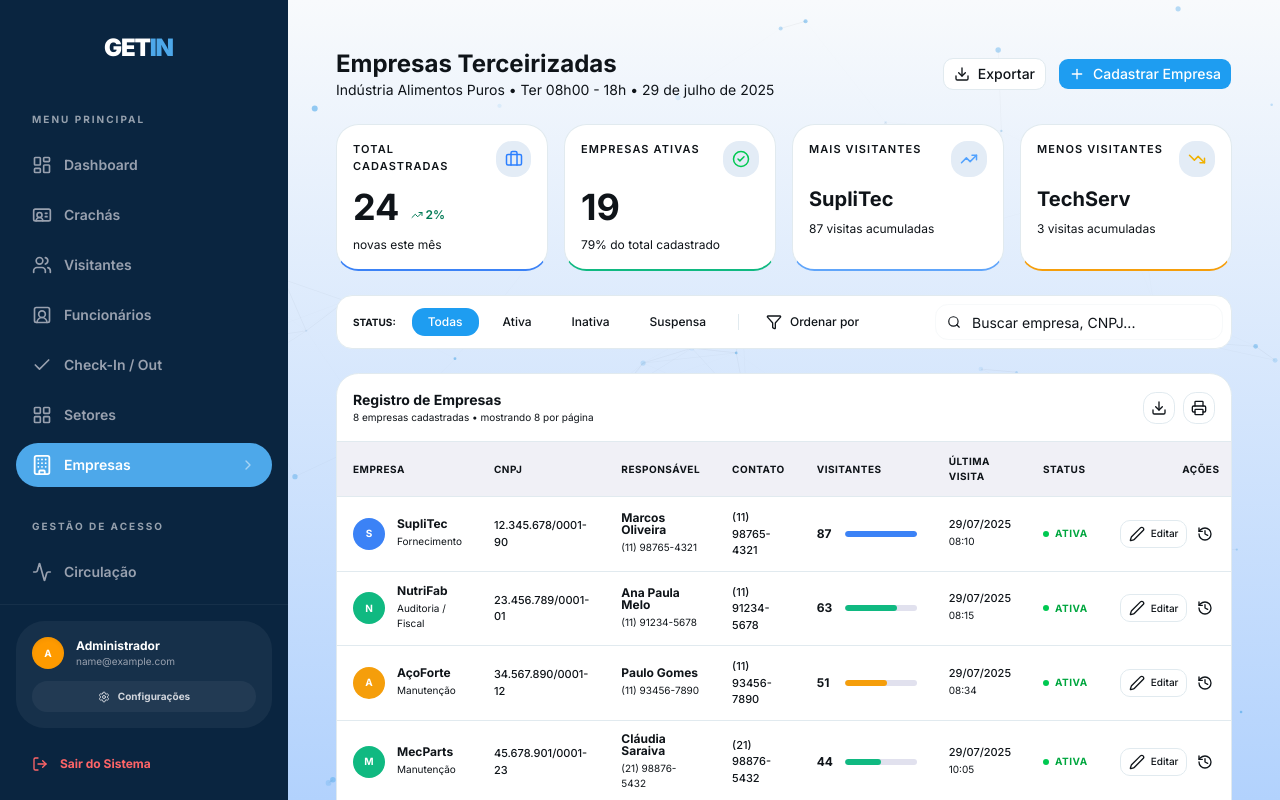
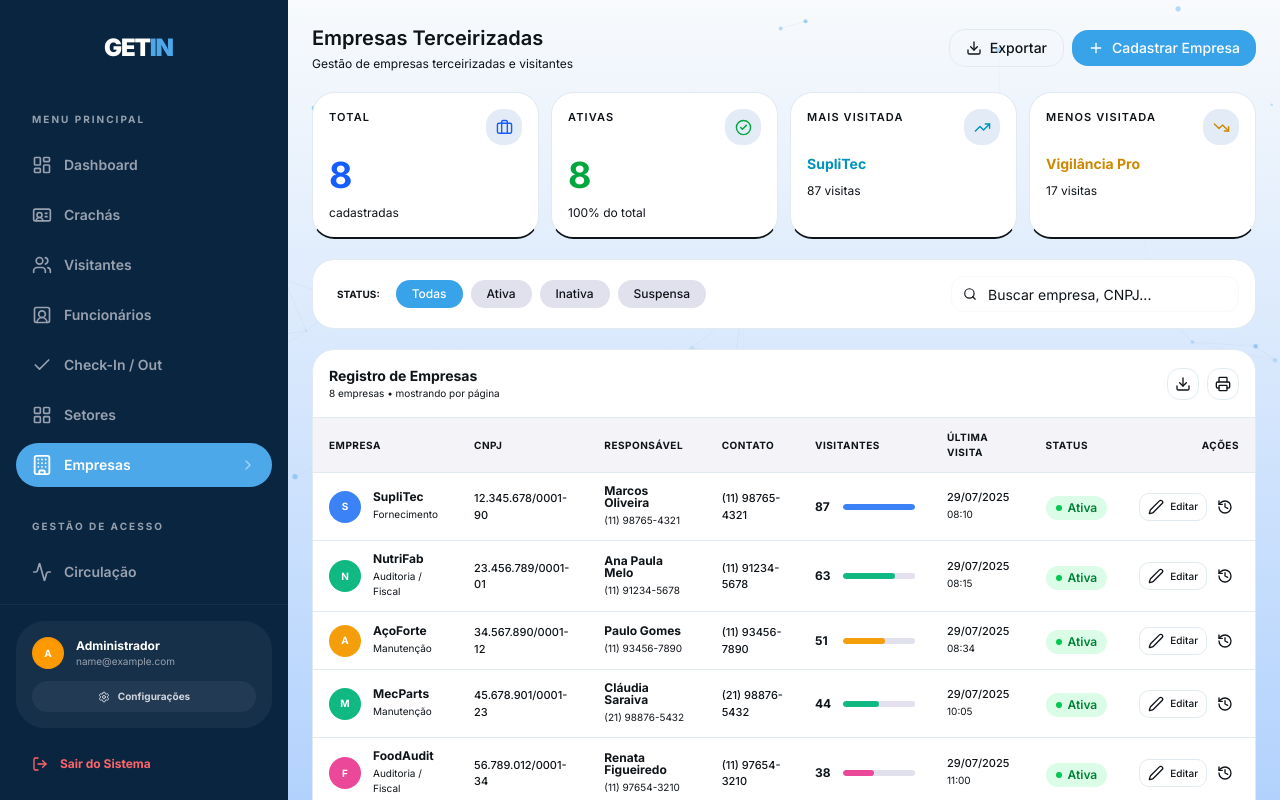
Before and after one commit to ocastroxs/get_in, a Next.js app: page /dashboard/empresas in a window 1280 px wide. Shown: the top 800 px of the page. Built offline with nearby package versions, Linux system fonts and the light colour scheme; no server answers; sample sign-in values are in the browser's storage.

Commit message:
refactor: remover mocks do dashboard de empresas e seguir padrão de crachás

```diff
--- a/src/app/dashboard/empresas/page.jsx
+++ b/src/app/dashboard/empresas/page.jsx
@@ -1,13 +1,12 @@
 "use client";
 
-import React, { useState } from "react";
+import { useState, useEffect, useMemo } from "react";
 import {
   Building2,
   Download,
   Plus,
   Search,
-  Filter,
-  MoreHorizontal,
+  X,
   Edit2,
   History,
   Printer,
@@ -16,121 +15,277 @@ import {
   TrendingDown,
   Briefcase,
   Users,
-  ArrowUpRight,
+  Loader2,
 } from "lucide-react";
 import StatCard from "@/components/StatCard";
-import { STATS_EMPRESAS, EMPRESAS_LISTA } from "@/lib/mockData";
 import { Button } from "@/components/ui/button";
 import { Input } from "@/components/ui/input";
+import { api } from "@/services/api";
+import { EMPRESAS_LISTA } from "@/lib/mockData";
+
+// ─── HELPERS & CONFIG ────────────────────────────────────────────────────────
+
+const STATUS_LABEL = {
+  "Ativa": "Ativa",
+  "Inativa": "Inativa",
+  "Suspensa": "Suspensa"
+};
+
+const STATUS_STYLE = {
+  "Ativa": "bg-green-100 text-green-700",
+  "Inativa": "bg-gray-100 text-gray-700",
+  "Suspensa": "bg-red-100 text-red-700"
+};
+
+const STATUS_DOT = {
+  "Ativa": "bg-green-500",
+  "Inativa": "bg-gray-500",
+  "Suspensa": "bg-red-500"
+};
+
+function toCSV(rows) {
+  const cols = ["Empresa", "CNPJ", "Responsável", "Contato", "Visitantes", "Última Visita", "Status"];
+  const lines = rows.map((r) =>
+    [r.nome, r.cnpj, r.responsavel, r.contato || "—", r.visitantes, r.ultimaVisita || "—", r.status].join(";")
+  );
+  return [cols.join(";"), ...lines].join("\n");
+}
+
+function downloadCSV(data) {
+  const blob = new Blob([toCSV(data)], { type: "text/csv;charset=utf-8;" });
+  const url  = URL.createObjectURL(blob);
+  const a    = document.createElement("a");
+  a.href = url; a.download = "empresas.csv"; a.click();
+  URL.revokeObjectURL(url);
+}
+
+// ─── LINHA DA TABELA ─────────────────────────────────────────────────────────
+
+function LinhaEmpresa({ emp, maxVisitantes }) {
+  if (!emp) return null;
+
+  return (
+    <tr className="border-b border-border hover:bg-accent/40 transition-colors group">
+      <td className="px-4 py-3">
+        <div className="flex items-center gap-3">
+          <div
+            className="w-8 h-8 rounded-lg flex items-center justify-center text-[10px] font-bold text-white shrink-0"
+            style={{ backgroundColor: emp.color || "#3b82f6" }}
+          >
+            {(emp.nome || "?").substring(0, 1).toUpperCase()}
+          </div>
+          <div>
+            <p className="text-xs font-bold leading-none">{emp.nome || "—"}</p>
+            <p className="text-[10px] text-muted-foreground mt-1">{emp.categoria || "—"}</p>
+          </div>
+        </div>
+      </td>
+      <td className="px-4 py-3 text-[11px] font-medium text-muted-foreground">{emp.cnpj || "—"}</td>
+      <td className="px-4 py-3">
+        <p className="text-xs font-bold leading-none">{emp.responsavel || "—"}</p>
+        <p className="text-[10px] text-muted-foreground mt-1">{emp.celular || "—"}</p>
+      </td>
+      <td className="px-4 py-3 text-[11px] font-medium text-muted-foreground">{emp.contato || "—"}</td>
+      <td className="px-4 py-3">
+        <div className="flex items-center gap-3 min-w-[100px]">
+          <span className="text-xs font-bold w-4">{emp.visitantes || 0}</span>
+          <div className="flex-1 h-1.5 bg-muted rounded-full overflow-hidden">
+            <div
+              className="h-full rounded-full"
+              style={{
+                width: maxVisitantes > 0 ? `${(emp.visitantes / maxVisitantes) * 100}%` : "0%",
+                backgroundColor: emp.color || "#3b82f6",
+              }}
+            />
+          </div>
+        </div>
+      </td>
+      <td className="px-4 py-3">
+        <p className="text-[11px] font-medium leading-none">{emp.ultimaVisita ? emp.ultimaVisita.split(" ")[0] : "—"}</p>
+        <p className="text-[10px] text-muted-foreground mt-1">{emp.ultimaVisita ? emp.ultimaVisita.split(" ")[1] : ""}</p>
+      </td>
+      <td className="px-4 py-3">
+        <span className={`inline-flex items-center gap-1.5 px-2.5 py-1 rounded-full text-xs font-semibold ${STATUS_STYLE[emp.status] ?? "bg-gray-100 text-gray-700"}`}>
+          <span className={`w-1.5 h-1.5 rounded-full ${STATUS_DOT[emp.status] ?? "bg-gray-400"}`} />
+          {emp.status || "—"}
+        </span>
+      </td>
+      <td className="px-4 py-3 text-right">
+        <div className="flex items-center justify-end gap-1">
+          <Button variant="outline" size="sm" className="h-7 text-[10px] gap-1.5 px-2">
+            <Edit2 size={10} /> Editar
+          </Button>
+          <Button variant="ghost" size="icon" className="h-7 w-7">
+            <History size={12} className="text-muted-foreground" />
+          </Button>
+        </div>
+      </td>
+    </tr>
+  );
+}
+
+// ─── PÁGINA PRINCIPAL ─────────────────────────────────────────────────────────
 
 export default function EmpresasPage() {
+  const [empresas, setEmpresas] = useState([]);
+  const [loading, setLoading] = useState(true);
   const [filtroStatus, setFiltroStatus] = useState("Todas");
   const [busca, setBusca] = useState("");
 
-  const empresasFiltradas = EMPRESAS_LISTA.filter((emp) => {
-    const matchesStatus = filtroStatus === "Todas" || emp.status === filtroStatus;
-    const matchesBusca = emp.nome.toLowerCase().includes(busca.toLowerCase()) || emp.cnpj.includes(busca);
-    return matchesStatus && matchesBusca;
-  });
+  const carregarEmpresas = async () => {
+    setLoading(true);
+    try {
+      // 🔌 Endpoint futuro: /empresas ou /terceirizadas
+      // Por enquanto, usamos dados mockados pois o back-end ainda não possui este modelo
+      const response = await api.get('/empresas');
+      if (response.sucesso) {
+        setEmpresas(response.data || []);
+      } else {
+        // Fallback para dados mockados enquanto o back-end não implementa
+        setEmpresas(EMPRESAS_LISTA);
+      }
+    } catch (error) {
+      console.error("Erro ao carregar empresas:", error);
+      // Fallback para dados mockados
+      setEmpresas(EMPRESAS_LISTA);
+    } finally {
+      setLoading(false);
+    }
+  };
 
-  const maxVisitantes = Math.max(...EMPRESAS_LISTA.map((e) => e.visitantes));
+  useEffect(() => {
+    carregarEmpresas();
+  }, []);
+
+  const empresasFiltradas = useMemo(() => {
+    return empresas.filter((emp) => {
+      const matchesStatus = filtroStatus === "Todas" || emp.status === filtroStatus;
+      const matchesBusca = !busca.trim() ||
+        (emp.nome || "").toLowerCase().includes(busca.toLowerCase()) ||
+        (emp.cnpj || "").includes(busca);
+      return matchesStatus && matchesBusca;
+    });
+  }, [empresas, filtroStatus, busca]);
+
+  const stats = useMemo(() => {
+    const ativas = empresas.filter((e) => e.status === "Ativa").length;
+    const maisVisitada = empresas.reduce((a, b) => (b.visitantes || 0) > (a.visitantes || 0) ? b : a, empresas[0]);
+    const menosVisitada = empresas.reduce((a, b) => (b.visitantes || 0) < (a.visitantes || 0) ? b : a, empresas[0]);
+
+    return {
+      total: empresas.length,
+      ativas,
+      pctAtivas: empresas.length > 0 ? Math.round((ativas / empresas.length) * 100) : 0,
+      maisVisitada: maisVisitada || {},
+      menosVisitada: menosVisitada || {},
+    };
+  }, [empresas]);
+
+  const maxVisitantes = useMemo(() => Math.max(...empresas.map((e) => e.visitantes || 0), 1), [empresas]);
 
   return (
-    <div className="p-6 space-y-6">
-      {/* Header */}
-      <div className="flex flex-col md:flex-row md:items-center justify-between gap-4">
+    <div className="flex flex-col gap-5">
+      <header className="flex flex-col md:flex-row md:items-center justify-between gap-4">
         <div>
-          <h1 className="text-2xl font-bold text-foreground">Empresas Terceirizadas</h1>
-          <p className="text-sm text-muted-foreground">Indústria Alimentos Puros • Ter 08h00 - 18h • 29 de julho de 2025</p>
+          <h1 className="text-xl font-semibold text-foreground">Empresas Terceirizadas</h1>
+          <p className="text-xs text-muted-foreground mt-1">
+            Gestão de empresas terceirizadas e visitantes
+          </p>
         </div>
-        <div className="flex items-center gap-3">
-          <Button variant="outline" size="sm" className="gap-2">
-            <Download size={14} /> Exportar
-          </Button>
-          <Button size="sm" className="gap-2 bg-sidebar-primary text-sidebar-primary-foreground">
-            <Plus size={14} /> Cadastrar Empresa
-          </Button>
+        <div className="flex items-center gap-2">
+          <button
+            onClick={() => downloadCSV(empresasFiltradas)}
+            className="inline-flex items-center gap-2 px-4 py-2 rounded-lg border border-border text-sm font-medium text-foreground hover:bg-accent transition-colors"
+          >
+            <Download size={16} /> Exportar
+          </button>
+          <button className="inline-flex items-center gap-2 px-4 py-2 rounded-lg bg-primary text-primary-foreground text-sm font-medium hover:bg-primary/90 transition-colors">
+            <Plus size={16} /> Cadastrar Empresa
+          </button>
+        </div>
+      </header>
+
+      <div className="grid grid-cols-2 md:grid-cols-4 gap-3">
+        <StatCard
+          label="Total"
+          value={stats.total}
+          valueClassName="text-blue-600"
+          icon={<Briefcase size={17} className="text-blue-600" />}
+          sub="cadastradas"
+          accentVar="var(--blue-500)"
+        />
+        <StatCard
+          label="Ativas"
+          value={stats.ativas}
+          valueClassName="text-green-600"
+          icon={<CheckCircle2 size={17} className="text-green-600" />}
+          sub={`${stats.pctAtivas}% do total`}
+          accentVar="var(--green-500)"
+        />
+        <StatCard
+          label="Mais Visitada"
+          value={stats.maisVisitada?.nome || "—"}
+          valueClassName="text-cyan-600 font-bold text-sm"
+          icon={<TrendingUp size={17} className="text-cyan-600" />}
+          sub={`${stats.maisVisitada?.visitantes || 0} visitas`}
+          accentVar="var(--cyan-500)"
+        />
+        <StatCard
+          label="Menos Visitada"
+          value={stats.menosVisitada?.nome || "—"}
+          valueClassName="text-yellow-600 font-bold text-sm"
+          icon={<TrendingDown size={17} className="text-yellow-600" />}
+          sub={`${stats.menosVisitada?.visitantes || 0} visitas`}
+          accentVar="var(--yellow-500)"
+        />
+      </div>
+
+      <div className="bg-card border border-border rounded-xl p-4">
+        <div className="flex flex-col md:flex-row md:items-center justify-between gap-4">
+          <div className="flex items-center gap-2 overflow-x-auto pb-2 md:pb-0">
+            <span className="text-[10px] font-bold uppercase text-muted-foreground px-2 shrink-0">Status:</span>
+            {["Todas", "Ativa", "Inativa", "Suspensa"].map((status) => (
+              <button
+                key={status}
+                onClick={() => setFiltroStatus(status)}
+                className={`px-4 py-1.5 rounded-lg text-xs font-medium transition-all whitespace-nowrap ${
+                  filtroStatus === status
+                    ? "bg-primary text-primary-foreground shadow-sm"
+                    : "bg-muted text-muted-foreground hover:bg-accent"
+                }`}
+              >
+                {status}
+              </button>
+            ))}
+            {(busca || filtroStatus !== "Todas") && (
+              <button
+                onClick={() => { setBusca(""); setFiltroStatus("Todas"); }}
+                className="p-1.5 text-muted-foreground hover:text-foreground transition-colors"
+              >
+                <X size={14} />
+              </button>
+            )}
+          </div>
+          <div className="relative w-full md:w-72">
+            <Search className="absolute left-3 top-1/2 -translate-y-1/2 text-muted-foreground" size={14} />
+            <Input
+              placeholder="Buscar empresa, CNPJ..."
+              className="pl-9 h-9 text-xs"
+              value={busca}
+              onChange={(e) => setBusca(e.target.value)}
+            />
+          </div>
         </div>
       </div>
 
-      {/* Stats Grid */}
-      <div className="grid grid-cols-1 sm:grid-cols-2 lg:grid-cols-4 gap-4">
-        <StatCard
-          label="Total Cadastradas"
-          value={STATS_EMPRESAS.total.value}
-          icon={<Briefcase size={18} className="text-blue-500" />}
-          sub={STATS_EMPRESAS.total.sub}
-          delta={STATS_EMPRESAS.total.delta}
-          deltaDir={STATS_EMPRESAS.total.deltaDir}
-          accentVar="#3b82f6"
-        />
-        <StatCard
-          label="Empresas Ativas"
-          value={STATS_EMPRESAS.ativas.value}
-          icon={<CheckCircle2 size={18} className="text-green-500" />}
-          sub={`${STATS_EMPRESAS.ativas.pct}% ${STATS_EMPRESAS.ativas.sub}`}
-          accentVar="#10b981"
-        />
-        <StatCard
-          label="Mais Visitantes"
-          value={STATS_EMPRESAS.maisVisitada.nome}
-          valueClassName="text-xl"
-          icon={<TrendingUp size={18} className="text-blue-400" />}
-          sub={`${STATS_EMPRESAS.maisVisitada.visitas} visitas acumuladas`}
-          accentVar="#60a5fa"
-        />
-        <StatCard
-          label="Menos Visitantes"
-          value={STATS_EMPRESAS.menosVisitada.nome}
-          valueClassName="text-xl"
-          icon={<TrendingDown size={18} className="text-yellow-500" />}
-          sub={`${STATS_EMPRESAS.menosVisitada.visitas} visitas acumuladas`}
-          accentVar="#f59e0b"
-        />
-      </div>
-
-      {/* Filters & Search */}
-      <div className="flex flex-col md:flex-row md:items-center justify-between gap-4 bg-card p-2 rounded-lg border border-border">
-        <div className="flex items-center gap-2 overflow-x-auto pb-2 md:pb-0">
-          <span className="text-[10px] font-bold uppercase text-muted-foreground px-2">Status:</span>
-          {["Todas", "Ativa", "Inativa", "Suspensa"].map((status) => (
-            <button
-              key={status}
-              onClick={() => setFiltroStatus(status)}
-              className={`px-4 py-1.5 rounded-md text-xs font-medium transition-all ${
-                filtroStatus === status
-                  ? "bg-sidebar-primary text-sidebar-primary-foreground shadow-sm"
-                  : "text-muted-foreground hover:bg-accent"
-              }`}
-            >
-              {status}
-            </button>
-          ))}
-          <div className="h-4 w-px bg-border mx-2" />
-          <Button variant="ghost" size="sm" className="text-xs gap-2">
-            <Filter size={14} /> Ordenar por
-          </Button>
-        </div>
-        <div className="relative w-full md:w-72">
-          <Search className="absolute left-3 top-1/2 -translate-y-1/2 text-muted-foreground" size={14} />
-          <Input
-            placeholder="Buscar empresa, CNPJ..."
-            className="pl-9 h-9 text-xs"
-            value={busca}
-            onChange={(e) => setBusca(e.target.value)}
-          />
-        </div>
-      </div>
-
-      {/* Table Section */}
       <div className="bg-card rounded-xl border border-border overflow-hidden">
         <div className="p-4 border-b border-border flex items-center justify-between">
           <div>
             <h3 className="font-bold text-sm">Registro de Empresas</h3>
-            <p className="text-[10px] text-muted-foreground">{empresasFiltradas.length} empresas cadastradas • mostrando 8 por página</p>
+            <p className="text-[10px] text-muted-foreground">{empresasFiltradas.length} empresas • mostrando por página</p>
           </div>
           <div className="flex items-center gap-2">
-            <Button variant="outline" size="icon" className="h-8 w-8">
+            <Button variant="outline" size="icon" className="h-8 w-8" onClick={() => downloadCSV(empresasFiltradas)}>
               <Download size={14} />
             </Button>
             <Button variant="outline" size="icon" className="h-8 w-8">
@@ -142,7 +297,7 @@ export default function EmpresasPage() {
         <div className="overflow-x-auto">
           <table className="w-full text-left border-collapse">
             <thead>
-              <tr className="bg-muted/50 text-[10px] font-bold uppercase tracking-wider text-muted-foreground border-b border-border">
+              <tr className="bg-muted/40 text-[10px] font-bold uppercase tracking-wider text-muted-foreground border-b border-border">
                 <th className="px-4 py-3">Empresa</th>
                 <th className="px-4 py-3">CNPJ</th>
                 <th className="px-4 py-3">Responsável</th>
@@ -154,64 +309,26 @@ export default function EmpresasPage() {
               </tr>
             </thead>
             <tbody className="divide-y divide-border">
-              {empresasFiltradas.map((emp) => (
-                <tr key={emp.id} className="hover:bg-muted/30 transition-colors group">
-                  <td className="px-4 py-3">
-                    <div className="flex items-center gap-3">
-                      <div
-                        className="w-8 h-8 rounded-lg flex items-center justify-center text-[10px] font-bold text-white shrink-0"
-                        style={{ backgroundColor: emp.color }}
-                      >
-                        {emp.nome.substring(0, 1)}
-                      </div>
-                      <div>
-                        <p className="text-xs font-bold leading-none">{emp.nome}</p>
-                        <p className="text-[10px] text-muted-foreground mt-1">{emp.categoria}</p>
-                      </div>
-                    </div>
-                  </td>
-                  <td className="px-4 py-3 text-[11px] font-medium text-muted-foreground">{emp.cnpj}</td>
-                  <td className="px-4 py-3">
-                    <p className="text-xs font-bold leading-none">{emp.responsavel}</p>
-                    <p className="text-[10px] text-muted-foreground mt-1">{emp.celular}</p>
-                  </td>
-                  <td className="px-4 py-3 text-[11px] font-medium text-muted-foreground">{emp.contato}</td>
-                  <td className="px-4 py-3">
-                    <div className="flex items-center gap-3 min-w-[100px]">
-                      <span className="text-xs font-bold w-4">{emp.visitantes}</span>
-                      <div className="flex-1 h-1.5 bg-muted rounded-full overflow-hidden">
-                        <div
-                          className="h-full rounded-full"
-                          style={{
-                            width: `${(emp.visitantes / maxVisitantes) * 100}%`,
-                            backgroundColor: emp.color,
-                          }}
-                        />
-                      </div>
-                    </div>
-                  </td>
-                  <td className="px-4 py-3">
-                    <p className="text-[11px] font-medium leading-none">{emp.ultimaVisita.split(" ")[0]}</p>
-                    <p className="text-[10px] text-muted-foreground mt-1">{emp.ultimaVisita.split(" ")[1]}</p>
-                  </td>
-                  <td className="px-4 py-3">
-                    <div className="flex items-center gap-1.5">
-                      <div className="w-1.5 h-1.5 rounded-full bg-green-500" />
-                      <span className="text-[10px] font-bold text-green-600 uppercase tracking-wider">{emp.status}</span>
-                    </div>
-                  </td>
-                  <td className="px-4 py-3 text-right">
-                    <div className="flex items-center justify-end gap-1">
-                      <Button variant="outline" size="sm" className="h-7 text-[10px] gap-1.5 px-2">
-                        <Edit2 size={10} /> Editar
-                      </Button>
-                      <Button variant="ghost" size="icon" className="h-7 w-7">
-                        <History size={12} className="text-muted-foreground" />
-                      </Button>
+              {loading ? (
+                <tr>
+                  <td colSpan={8} className="py-20 text-center">
+                    <div className="flex flex-col items-center gap-2 text-muted-foreground">
+                      <Loader2 className="animate-spin" size={24} />
+                      <span className="text-sm">Carregando empresas...</span>
                     </div>
                   </td>
                 </tr>
-              ))}
+              ) : empresasFiltradas.length === 0 ? (
+                <tr>
+                  <td colSpan={8} className="py-20 text-center text-sm text-muted-foreground">
+                    Nenhuma empresa encontrada com os filtros aplicados.
+                  </td>
+                </tr>
+              ) : (
+                empresasFiltradas.map((emp) => (
+                  <LinhaEmpresa key={emp.id} emp={emp} maxVisitantes={maxVisitantes} />
+                ))
+              )}
             </tbody>
           </table>
         </div>
```
